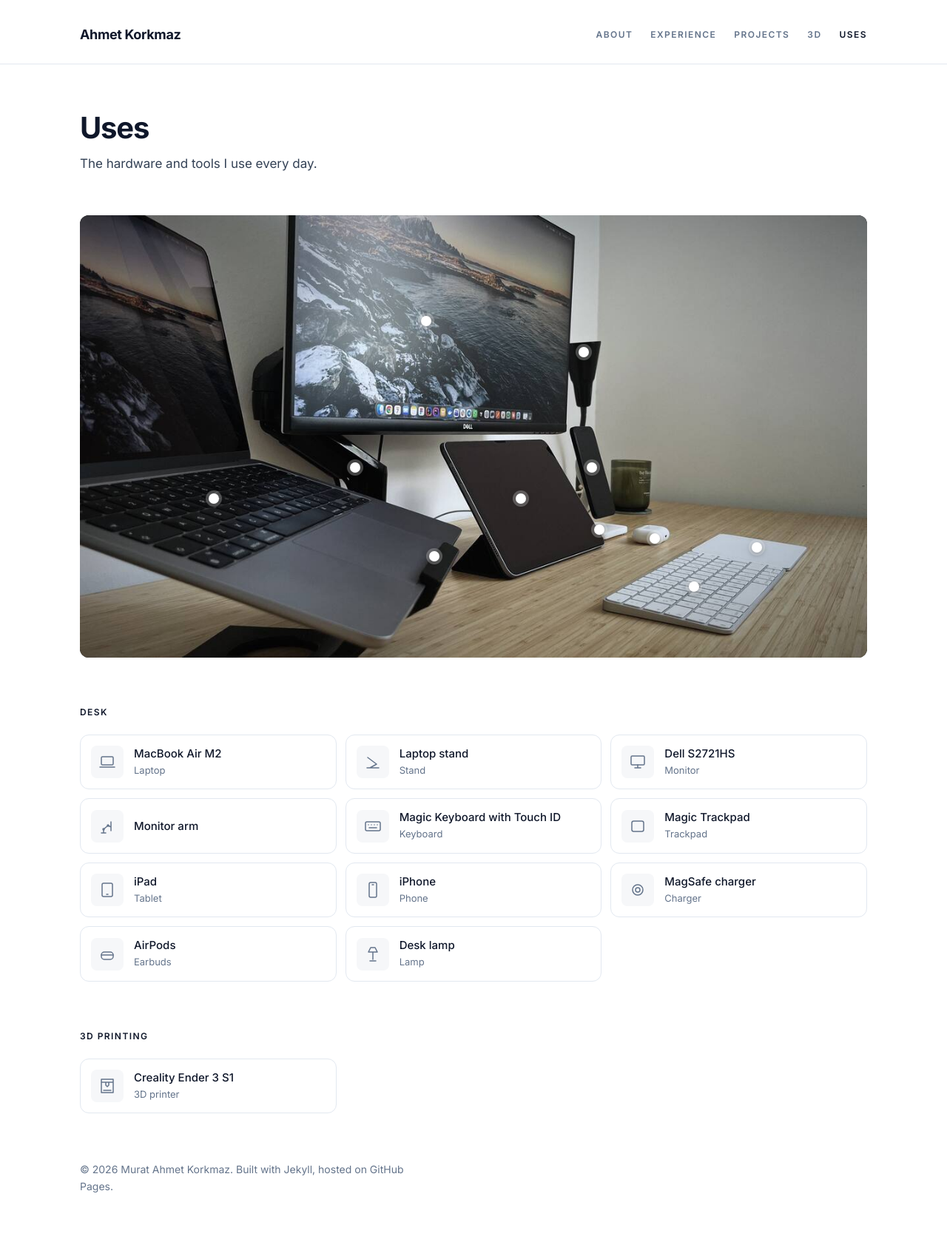
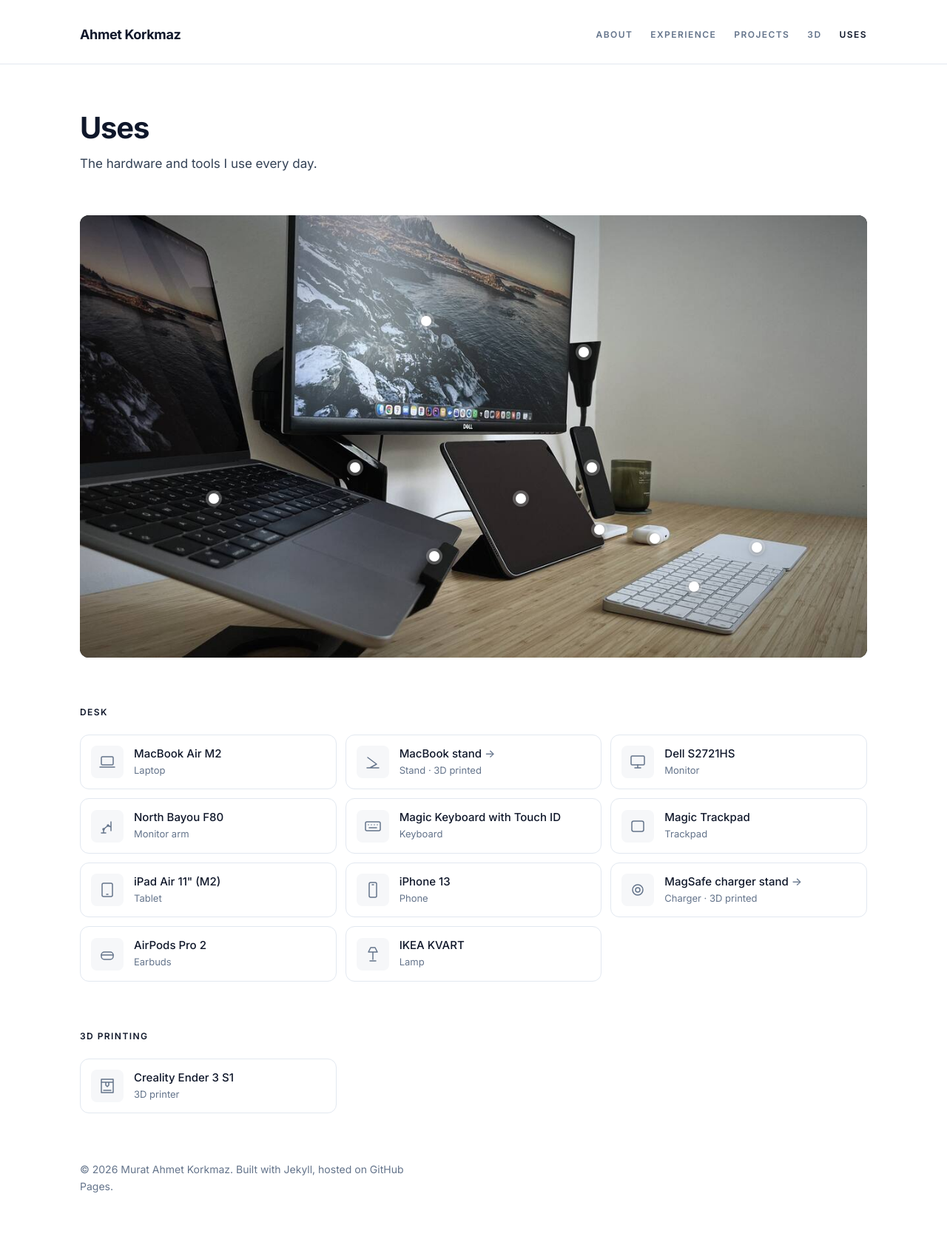
Before and after one commit to ahmetkorkmaz3/ahmetkorkmaz3.github.io, a Jekyll site: the page built from uses.html, in a window 1280 px wide. Shown: the whole page at 74% size. Built offline with Jekyll 4.4.1, drawn with Linux system fonts in a browser that asks for light colours.

Commit message:
Name the desk devices and add the two printed stands to the 3D page
The Uses cards get the real model names. The MacBook stand and the
MagSafe charger stand are prints, so each gets a 3D page with the
Printables link, and its Uses card links to that page.

The compact card style now applies only to the Uses page, because the 3D
page uses the same card classes. A 3D card without a photo shows an icon.

Co-Authored-By: Claude Opus 5.5 (1M context) <noreply@anthropic.com>

```diff
--- a/3d/index.html
+++ b/3d/index.html
@@ -17,7 +17,7 @@ summary: Things I print on my 3D printer, and models I design myself.
   {% assign cover = item.cover | default: item.images.first %}
   <li class="use-card" data-kind="{{ item.kind }}">
     <a class="use-inner" href="{{ item.url | relative_url }}">
-      <div class="use-media">{% if cover %}<img src="{{ cover | relative_url }}" alt="" loading="lazy">{% endif %}</div>
+      <div class="use-media">{% if cover %}<img src="{{ cover | relative_url }}" alt="" loading="lazy">{% else %}{% include uses-icon.html kind=item.icon %}{% endif %}</div>
       <h2 class="use-name">{{ item.title | escape }}</h2>
       <p class="use-kind"><time datetime="{{ item.date | date_to_xmlschema }}">{{ item.date | date: '%b %Y' }}</time> · {% include kind-label.html kind=item.kind %}</p>
     </a>
--- a/_data/uses.yml
+++ b/_data/uses.yml
@@ -1,20 +1,22 @@
 # Devices on the /uses/ page. Each item is one card.
 # Fields: name, kind (Laptop, Keyboard, Trackpad, Monitor, Monitor arm, Stand, Tablet,
 # Phone, Charger, Earbuds, Lamp, 3D printer; sets the icon),
-# note (optional), link (optional),
+# note (optional), link (optional: a full URL opens in a new tab, a site path like /3d/x/ does not),
 # spot (optional: x and y of the device on the desk photo, in percent from the top left).
 - section: Desk
   items:
     - name: MacBook Air M2
       kind: Laptop
       spot: { x: 17, y: 64 }
-    - name: Laptop stand
+    - name: MacBook stand
       kind: Stand
+      note: 3D printed
+      link: /3d/macbook-stand/
       spot: { x: 45, y: 77 }
     - name: Dell S2721HS
       kind: Monitor
       spot: { x: 44, y: 24 }
-    - name: Monitor arm
+    - name: North Bayou F80
       kind: Monitor arm
       spot: { x: 35, y: 57 }
     - name: Magic Keyboard with Touch ID
@@ -23,19 +25,21 @@
     - name: Magic Trackpad
       kind: Trackpad
       spot: { x: 86, y: 75 }
-    - name: iPad
+    - name: iPad Air 11" (M2)
       kind: Tablet
       spot: { x: 56, y: 64 }
-    - name: iPhone
+    - name: iPhone 13
       kind: Phone
       spot: { x: 65, y: 57 }
-    - name: MagSafe charger
+    - name: MagSafe charger stand
       kind: Charger
+      note: 3D printed
+      link: /3d/magsafe-charger-stand/
       spot: { x: 66, y: 71 }
-    - name: AirPods
+    - name: AirPods Pro 2
       kind: Earbuds
       spot: { x: 73, y: 73 }
-    - name: Desk lamp
+    - name: IKEA KVART
       kind: Lamp
       spot: { x: 64, y: 31 }
 - section: 3D Printing
--- a/assets/css/site.css
+++ b/assets/css/site.css
@@ -201,6 +201,7 @@ section:last-of-type { margin-bottom: 64px; }
 .facts { display: grid; grid-template-columns: max-content 1fr; gap: 8px 24px; margin-bottom: 32px; font-size: 15px; }
 .facts dt { color: var(--muted); }
 .facts dd { margin: 0; color: var(--text); }
+.detail > .actions { margin: 0 0 32px; }
 .viewer { margin-bottom: 40px; }
 .viewer model-viewer {
   display: block; width: 100%; height: auto; aspect-ratio: 4 / 3;
@@ -267,20 +268,29 @@ section:last-of-type { margin-bottom: 64px; }
   margin-bottom: 20px; font-size: 12px; font-weight: 600; letter-spacing: .12em;
   text-transform: uppercase; color: var(--text);
 }
-.use-grid { display: grid; grid-template-columns: repeat(3, minmax(0, 1fr)); gap: 12px; }
+.use-grid { display: grid; grid-template-columns: repeat(3, minmax(0, 1fr)); gap: 20px; }
 .use-card { border: 1px solid var(--line); border-radius: 12px; transition: border-color .2s; }
 .use-card:hover { border-color: color-mix(in srgb, var(--accent) 40%, var(--line)); }
-.use-inner { display: flex; align-items: center; gap: 14px; height: 100%; padding: 14px; }
+.use-inner { display: block; padding: 16px; }
 .use-media {
-  display: grid; place-items: center; flex: none; width: 44px; height: 44px;
-  border-radius: 8px; background: var(--surface); color: var(--muted);
+  position: relative; display: grid; place-items: center; aspect-ratio: 4 / 3; margin-bottom: 16px;
+  overflow: hidden; border-radius: 8px; background: var(--surface); color: var(--muted);
 }
-.use-icon { width: 24px; height: 24px; }
-.use-text { min-width: 0; }
-.use-name { font-size: 15px; font-weight: 500; color: var(--text); line-height: 1.4; }
+.use-media img { position: absolute; inset: 0; width: 100%; height: 100%; object-fit: contain; }
+.use-icon { width: 56px; height: 56px; }
+.use-name { font-size: 16px; font-weight: 500; color: var(--text); line-height: 1.4; }
 a.use-inner:hover .use-name { color: var(--accent); }
 .use-kind { margin-top: 2px; font-size: 13px; color: var(--muted); }
-.use-note { margin-top: 6px; font-size: 14px; }
+.use-note { margin-top: 8px; font-size: 15px; }
+/* Uses page: a small icon next to the text, because the desk photo shows the devices. */
+.use-grid.compact { gap: 12px; }
+.compact .use-inner { display: flex; align-items: center; gap: 14px; height: 100%; padding: 14px; }
+.compact .use-media { flex: none; width: 44px; height: 44px; aspect-ratio: auto; margin: 0; }
+.compact .use-icon { width: 24px; height: 24px; }
+.compact .use-text { min-width: 0; }
+.compact .use-name { font-size: 15px; }
+.compact a.use-inner .use-name::after { content: " →"; color: var(--muted); }
+.compact a.use-inner:hover .use-name::after { color: inherit; }
 
 /* ---------- Responsive ---------- */
 @media (max-width: 1023px) {
--- a/uses.html
+++ b/uses.html
@@ -24,15 +24,15 @@ summary: The hardware and tools I use every day.
 {% assign section_id = group.section | slugify | prepend: 'uses-' %}
 <section class="use-section" aria-labelledby="{{ section_id }}">
   <h2 class="use-section-title" id="{{ section_id }}">{{ group.section | escape }}</h2>
-  <ul class="use-grid">
+  <ul class="use-grid compact">
     {% for item in group.items %}
     <li class="use-card" id="{{ item.name | slugify | prepend: 'use-' }}">
-      {% if item.link %}<a class="use-inner" href="{{ item.link }}" target="_blank" rel="noopener">{% else %}<div class="use-inner">{% endif %}
+      {% if item.link %}<a class="use-inner" href="{{ item.link | relative_url }}"{% if item.link contains '://' %} target="_blank" rel="noopener"{% endif %}>{% else %}<div class="use-inner">{% endif %}
         <div class="use-media">{% include uses-icon.html kind=item.kind %}</div>
         <div class="use-text">
           <h3 class="use-name">{{ item.name | escape }}</h3>
-          {% unless item.kind == item.name %}<p class="use-kind">{{ item.kind | escape }}</p>{% endunless %}
-          {% if item.note %}<p class="use-note">{{ item.note | escape }}</p>{% endif %}
+          {% capture kind_line %}{% unless item.kind == item.name %}{{ item.kind | escape }}{% endunless %}{% if item.note %}{% unless item.kind == item.name %} · {% endunless %}{{ item.note | escape }}{% endif %}{% endcapture %}
+          {% if kind_line != '' %}<p class="use-kind">{{ kind_line }}</p>{% endif %}
         </div>
       {% if item.link %}</a>{% else %}</div>{% endif %}
     </li>
```
Also changed, not shown: _makes/macbook-stand.md (added, +11 -0 lines), _makes/magsafe-charger-stand.md (added, +11 -0 lines).
